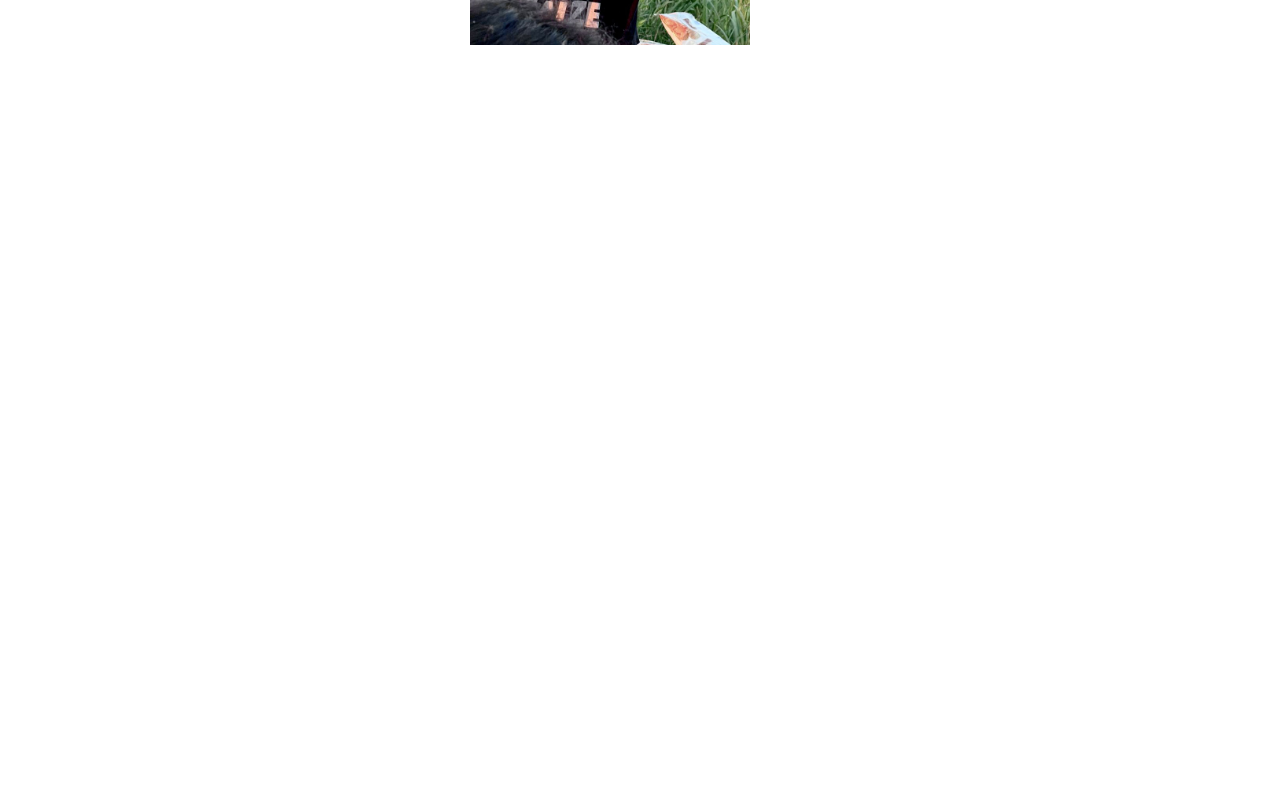
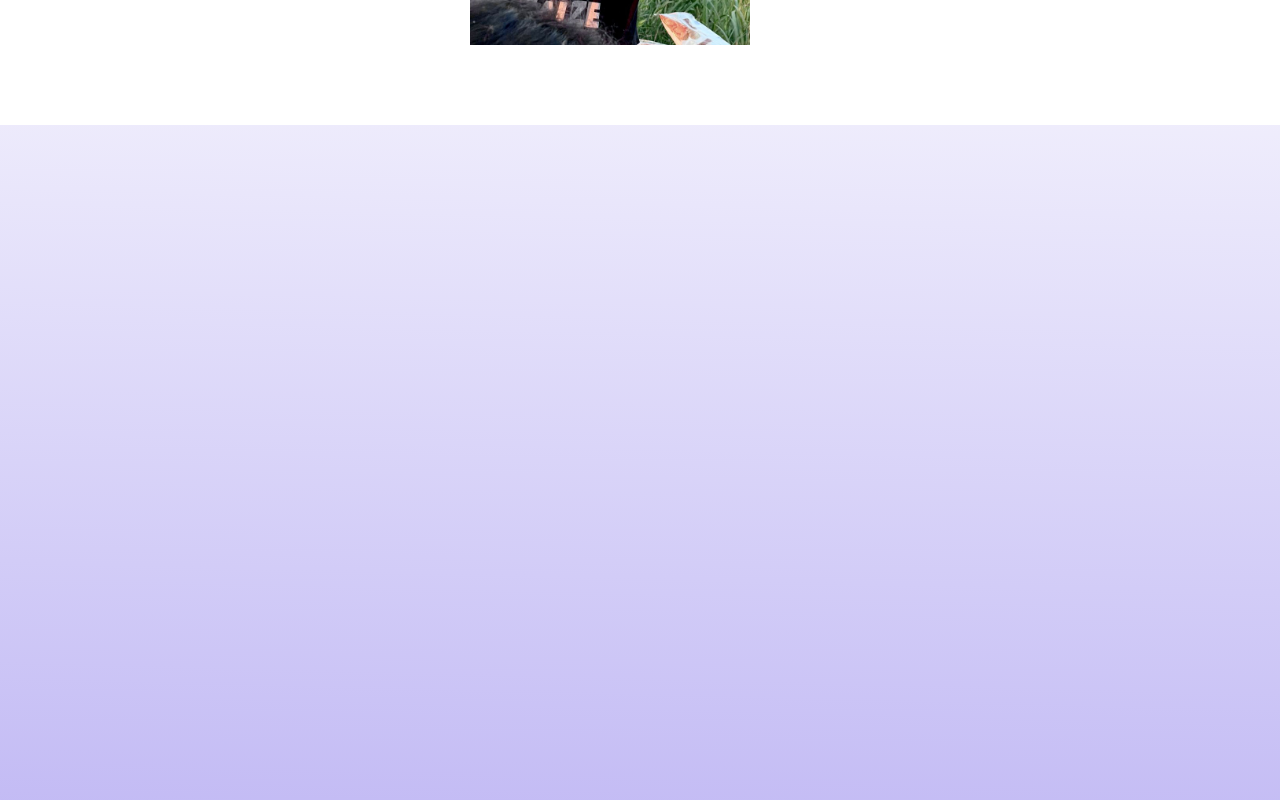
Before and after one commit to MaikeruDev/Michael-Prietl, an Angular app: page / in a window 1280 px wide. Shown: the part 1760-2560 px from the top of the page. Before the commit the page ends 1897 px from the top, so only its background shows below. Built offline with nearby package versions, Linux system fonts and the light colour scheme.

Commit message:
section 3

```diff
--- a/package.json
+++ b/package.json
@@ -19,7 +19,11 @@
     "@angular/platform-browser": "^14.2.0",
     "@angular/platform-browser-dynamic": "^14.2.0",
     "@angular/router": "^14.2.0",
+    "@fortawesome/fontawesome-free": "^6.2.0",
+    "keen-slider": "^6.8.3",
+    "mdb-angular-ui-kit": "^3.0.0",
     "rxjs": "~7.5.0",
+    "swiper": "^8.4.4",
     "tslib": "^2.3.0",
     "zone.js": "~0.11.4"
   },
--- a/src/app/app.component.html
+++ b/src/app/app.component.html
@@ -58,5 +58,8 @@
     </div>
   </div>
 </div>
+<div class="wrapper">
+
+</div>
 
 <router-outlet></router-outlet>
--- a/src/app/app.component.sass
+++ b/src/app/app.component.sass
@@ -1,5 +1,8 @@
 @import url('https://fonts.googleapis.com/css2?family=Poppins:wght@300;400;500;600;700&display=swap')
 @import url('https://fonts.googleapis.com/css2?family=Inter:wght@100;200;300;400;500;600;700;800;900&display=swap')
+
+div.wrapper:nth-child(odd)
+    background: linear-gradient(1.44deg, #624DE3 -102.76%, rgba(98, 77, 227, 0) 123.48%)
 
 li
     list-style-type: none
@@ -254,6 +257,9 @@ div.wrapper:nth-child(2)
     div.wrapper:first-child
         height: 1150px
 
+    div.wrapper:nth-child(2)
+        height: 1050px
+
     div.grid_wrapper
         display: none !important
 
@@ -274,6 +280,7 @@ div.wrapper:nth-child(2)
             grid-area: row1
             margin-left: 20px
             img
+                pointer-events: none
                 width: 265px
                 padding: 30px
                 margin: 0 20px 20px 20px
@@ -314,7 +321,6 @@ div.wrapper:nth-child(2)
     h1.title
         font-size: 75px
 
-
     div.profile_image
         position: absolute
         right: unset
@@ -339,6 +345,10 @@ div.wrapper:nth-child(2)
         height: 120px
         top: 120px
         z-index: 1
+
+    div.wrapper:nth-child(2)
+        height: 1450px
+
     div.grid_wide_mobile
         display: grid !important
         grid-template-areas: "title" "row1" "row2"
@@ -397,3 +407,6 @@ div.wrapper:nth-child(2)
                 float: left
                 padding-left: 20px
                 padding-right: 10px
+
+div.wrapper:nth-child(3)
+    height: 1100px
--- a/src/app/app.component.ts
+++ b/src/app/app.component.ts
@@ -1,4 +1,4 @@
-import { Component } from '@angular/core';
+import { Component, ElementRef, ViewChild } from '@angular/core';
 
 @Component({
   selector: 'app-root',
@@ -6,5 +6,7 @@ import { Component } from '@angular/core';
   styleUrls: ['./app.component.sass']
 })
 export class AppComponent {
+
   title = 'Michael-Prietl';
+
 }
--- a/src/app/app.module.ts
+++ b/src/app/app.module.ts
@@ -6,6 +6,8 @@ import { AppComponent } from './app.component';
 
 import {MatButtonModule} from '@angular/material/button';
 import {MatIconModule} from '@angular/material/icon';
+
+import { SwiperModule } from 'swiper/angular';
 
 
 @NgModule({
@@ -16,7 +18,8 @@ import {MatIconModule} from '@angular/material/icon';
     BrowserModule,
     AppRoutingModule,
     MatButtonModule,
-    MatIconModule
+    MatIconModule,
+    SwiperModule
   ],
   providers: [],
   bootstrap: [AppComponent]
--- a/src/index.html
+++ b/src/index.html
@@ -7,6 +7,7 @@
   <meta name="viewport" content="width=device-width, initial-scale=1">
   <link rel="icon" type="image/x-icon" href="favicon.ico">
   <link href="https://fonts.googleapis.com/icon?family=Material+Icons" rel="stylesheet">
+  <link href="https://fonts.googleapis.com/css?family=Roboto:300,400,500,700&display=swap" rel="stylesheet" />
 </head>
 <body>
   <app-root></app-root>
```
Also changed, not shown: 1 other file (tests, documents, lock files or other folders).
